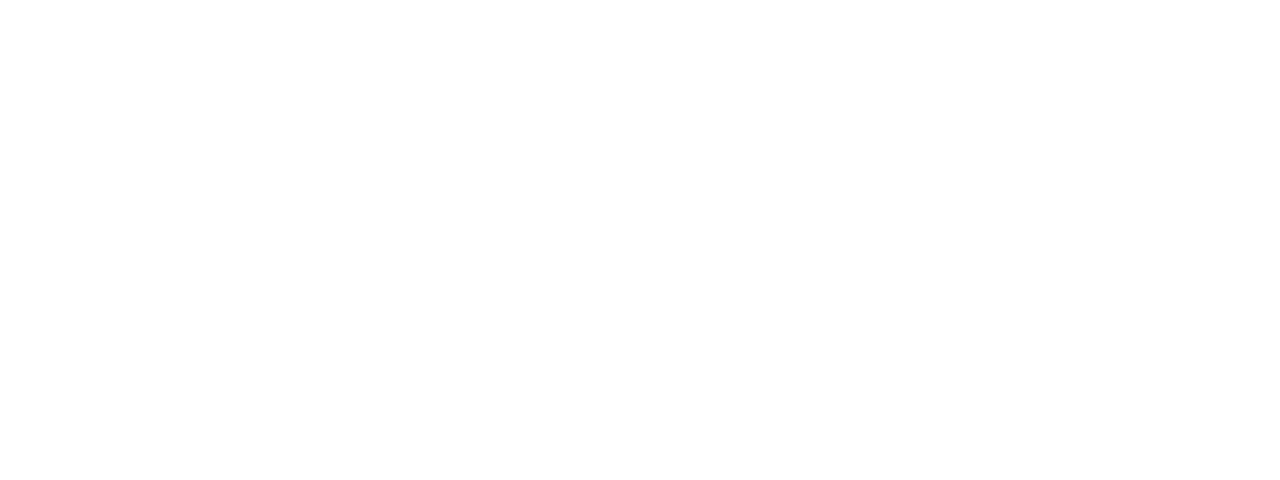
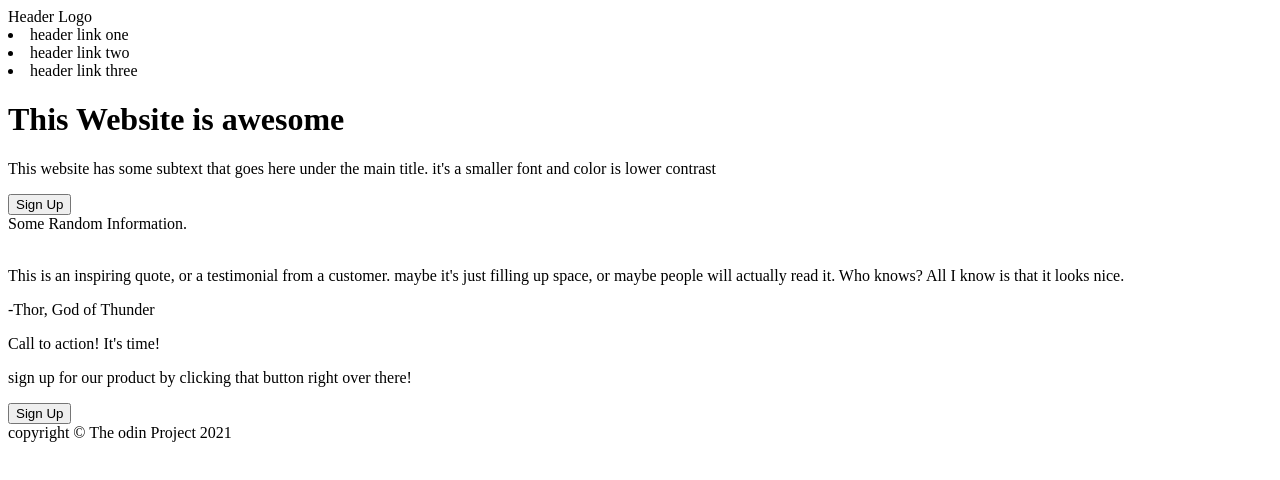
Before and after one commit to MovableTiger/Landing-Page, a plain HTML site: page index.html in a window 1280 px wide. Drawn offline with Linux system fonts and the light colour scheme.

Commit message:
added html from template

```diff
--- a/index.html
+++ b/index.html
@@ -1,21 +1,53 @@
 <!DOCTYPE html>
 <html>
     <title>Landing Page :)</title>
-    <head>
-
 
     <link rel="preconnect" href="https://fonts.googleapis.com">
     <link rel="preconnect" href="https://fonts.gstatic.com" crossorigin>
     <link href="https://fonts.googleapis.com/css2?family=Roboto:wght@400;500;700&display=swap" rel="stylesheet">
 
+    <head>
     </head>
 
 
     <body>
-        <div></div>
-        <div></div>
-        <div></div>
-        <div></div>
+            <div class="Header">
+                <header>Header Logo</header>
+                <li>header link one</li>
+                <li>header link two</li>
+                <li>header link three</li>
+            </div>
+
+            <div class="intro">
+                <h1>This Website is awesome</h1>
+                <p>This website has some subtext that goes here under the main title. it's a smaller font and color is lower contrast</p>
+                <button>Sign Up</button>
+                <img src="" alt="">
+            </div>
+
+        <div class="pictures">
+            <header>Some Random Information.</header>
+            <img src="" alt="">
+            <img src="" alt="">
+            <img src="" alt="">
+            <img src="" alt="">
+        </div>
+
+        <div class="thor">
+            <p>This is an inspiring quote, or a testimonial from a customer. maybe it's just filling up space, or maybe people will actually read it. Who knows? All I know is that it looks nice.</p>
+            <p>-Thor, God of Thunder</p>
+        </div>
+
+
+        <div class="sign-up2">
+            <p>Call to action! It's time!</p>
+            <p>sign up for our product by clicking that button right over there!</p>
+            <button>Sign Up</button>
+        </div>
+
+        <div class="Bottom-Banner">
+            copyright &#169 The odin Project 2021
+        </div>
     </body>
 
 </html>
```
